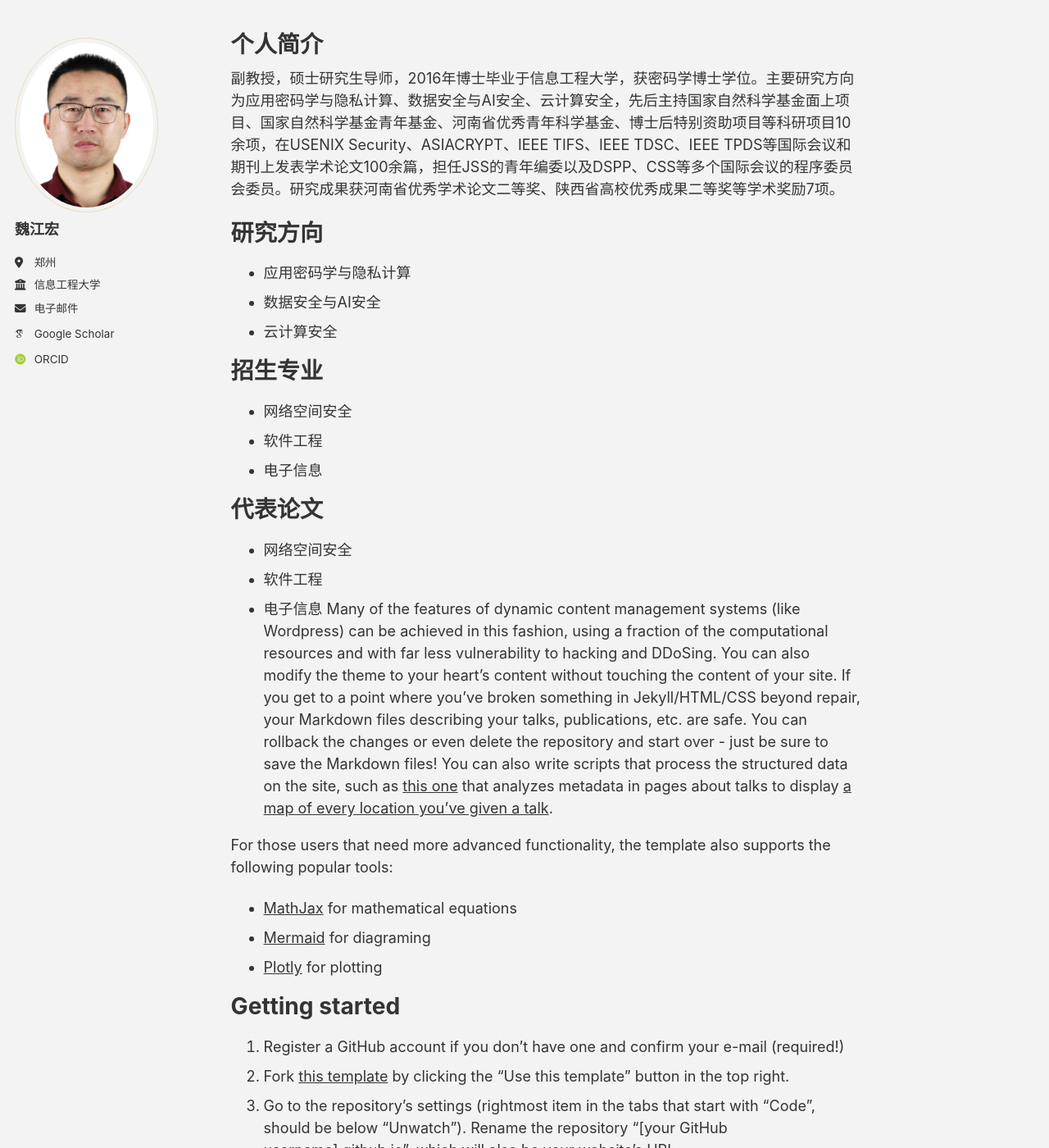
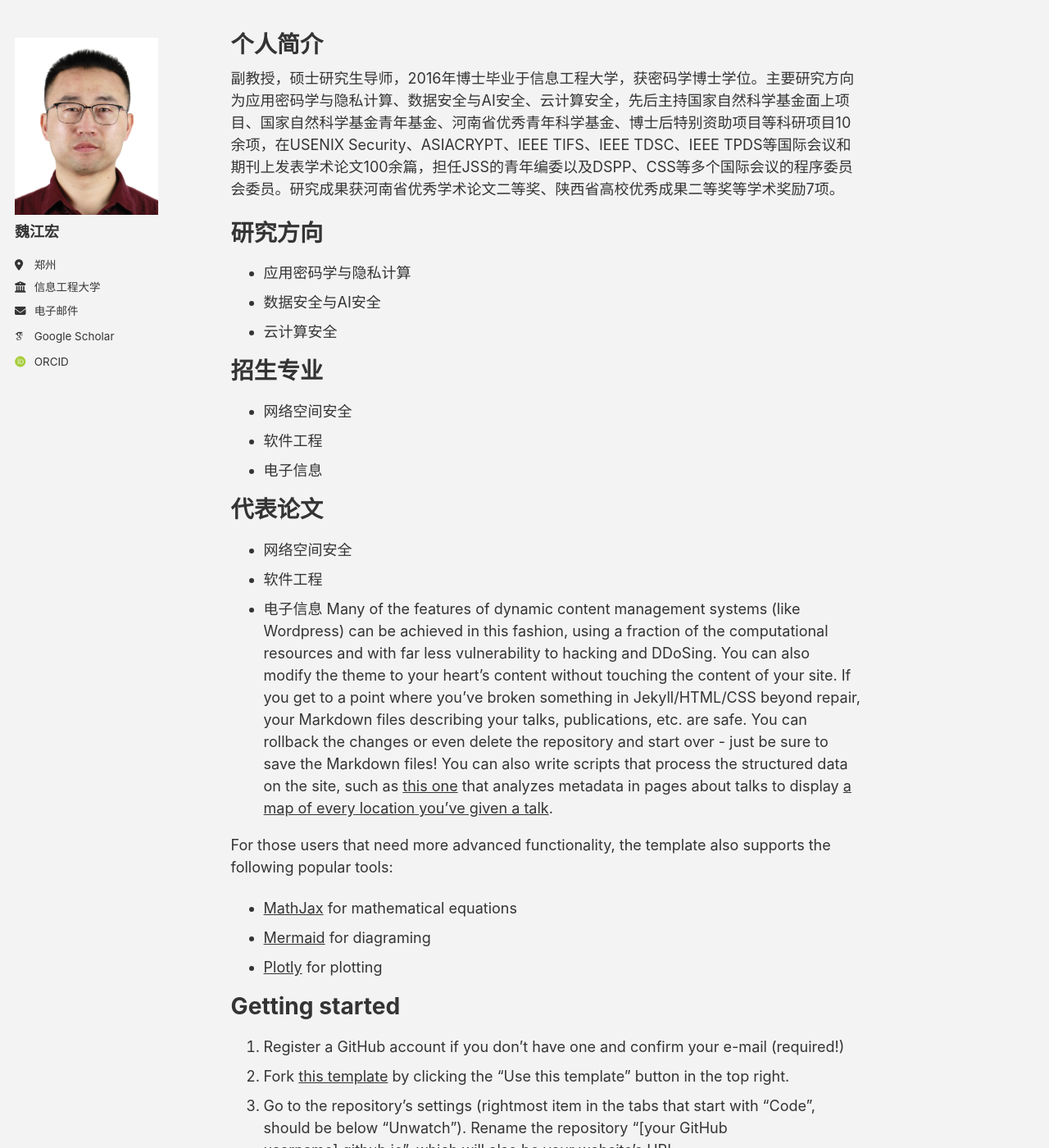
Before and after one commit to jhw-crypt/jhw-crypt.github.io, a Jekyll site: the page built from _pages/about.md, in a window 1280 px wide and 1400 px high. Shown: the whole window at 82% size. Built offline with Jekyll 4.4.1, drawn with Linux system fonts in a browser that asks for light colours; some web fonts are replaced; a script bundle is joined from its source files by our own code; library files that are not in the unit come from our copies.

Commit message:
Update main.scss

```diff
--- a/assets/css/main.scss
+++ b/assets/css/main.scss
@@ -65,3 +65,14 @@
 .footer {
   display: none !important;
 }
+/* 将左侧边栏头像从圆形改为方形 */
+.sidebar .author__avatar img {
+  border-radius: 0 !important; /* 0 表示完全直角 */
+  /* 如果你想要微小的圆角，比如像手机图标那样，可以改成 10% 或 8px */
+}
+
+/* 移除头像可能的边框（可选，根据你的审美决定） */
+.sidebar .author__avatar {
+  border: none !important;
+  padding: 0 !important;
+}
```
